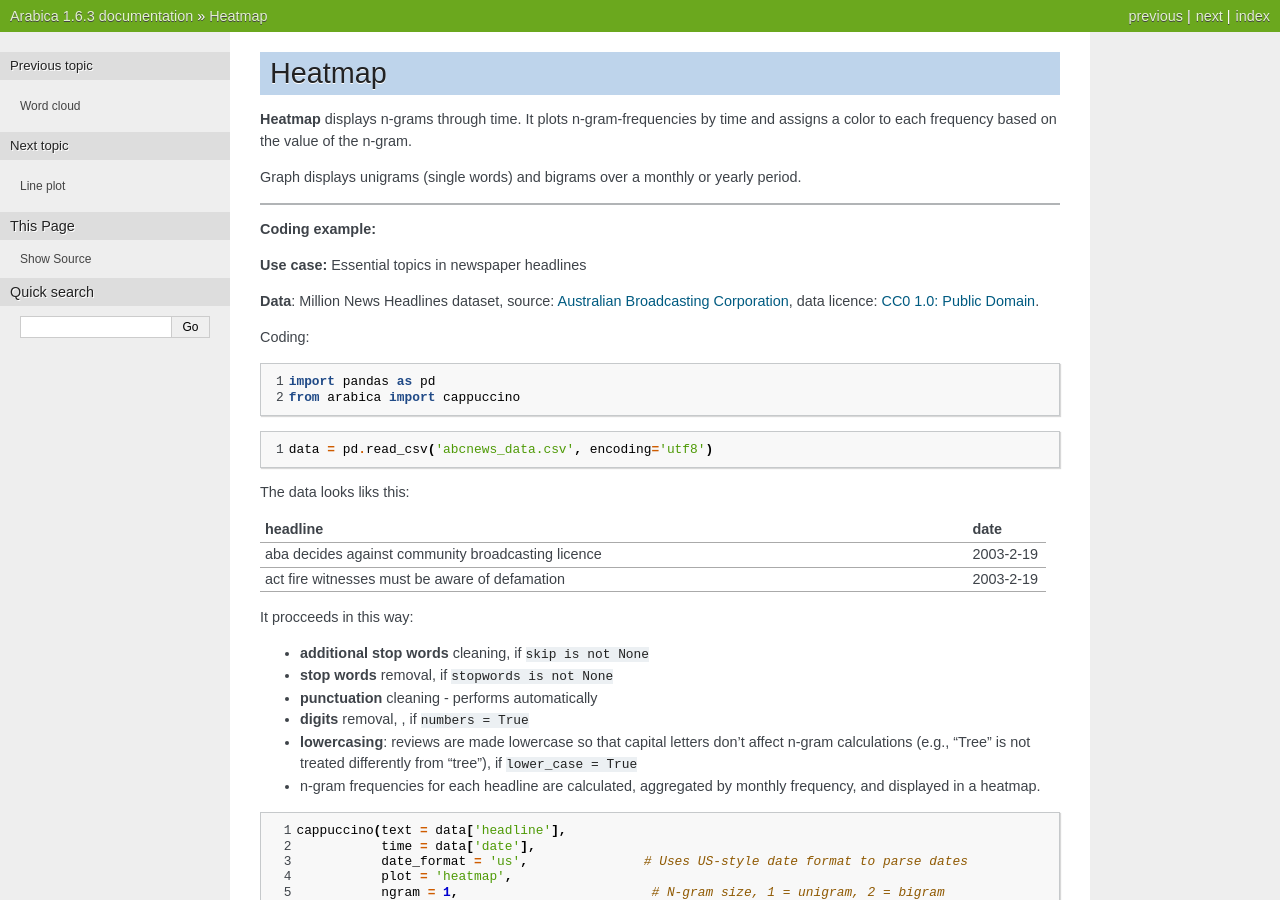
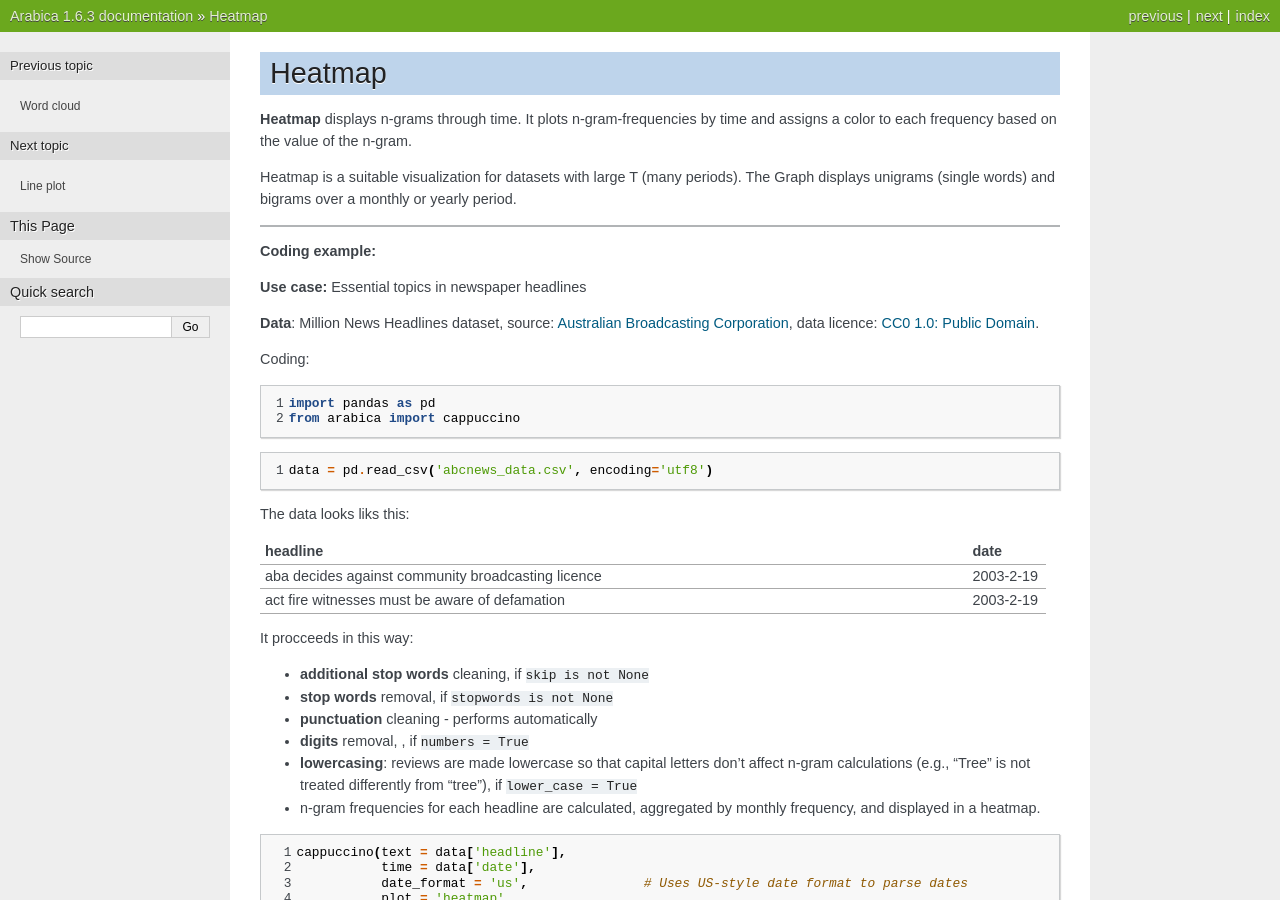
Before and after one commit to PetrKorab/Arabica, a Sphinx documentation site: the page built from docs/source/Heatmap.rst, in a window 1280 px wide and 900 px high. Built offline with Sphinx 7.4.7, drawn with Linux system fonts in a browser that asks for light colours; pages that are not in the unit, such as notebooks, are missing from menus.

Commit message:
Update Heatmap.rst

```diff
--- a/docs/source/Heatmap.rst
+++ b/docs/source/Heatmap.rst
@@ -3,7 +3,7 @@ Heatmap
 
 **Heatmap** displays n-grams through time. It plots n-gram-frequencies by time and assigns a color to each frequency based on the value of the n-gram.
 
-Graph displays unigrams (single words) and bigrams over a monthly or yearly period.
+Heatmap is a suitable visualization for datasets with large T (many periods). The Graph displays unigrams (single words) and bigrams over a monthly or yearly period.
 
 ------------------------------------
 
```
